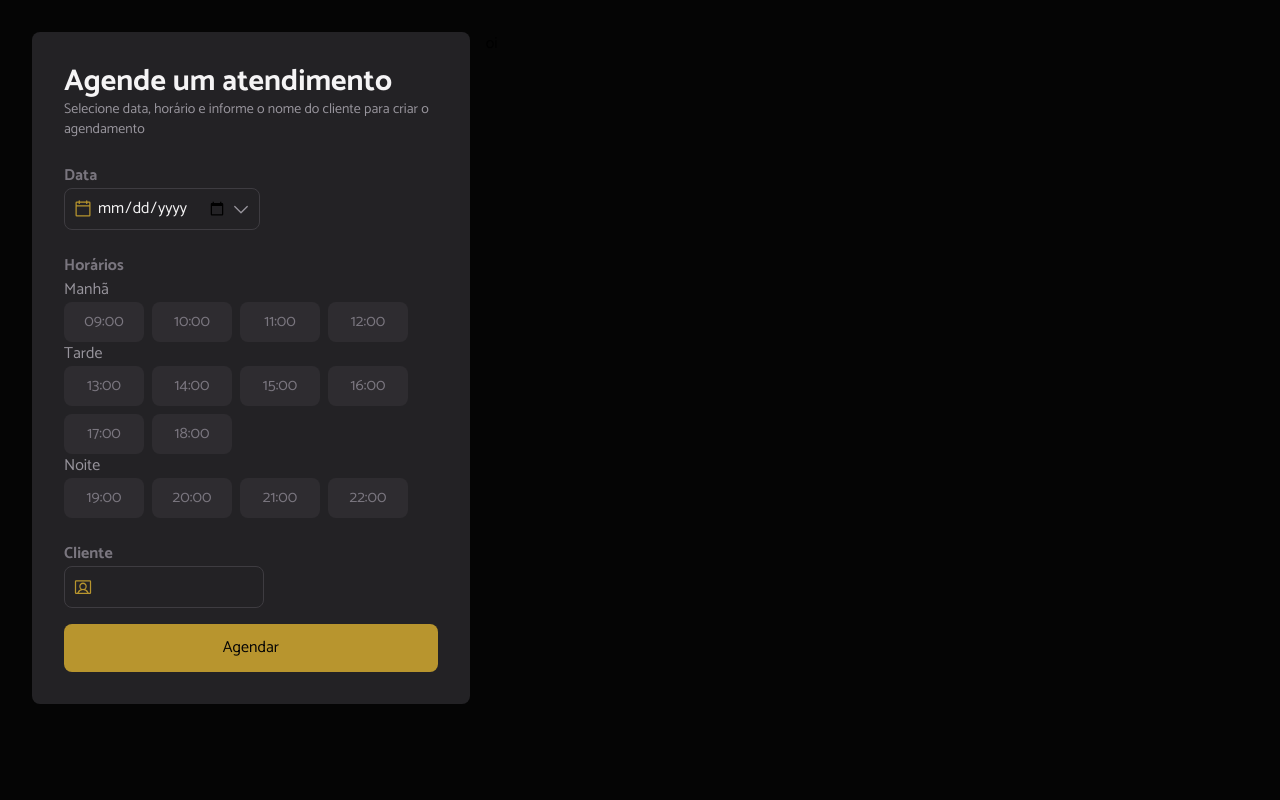
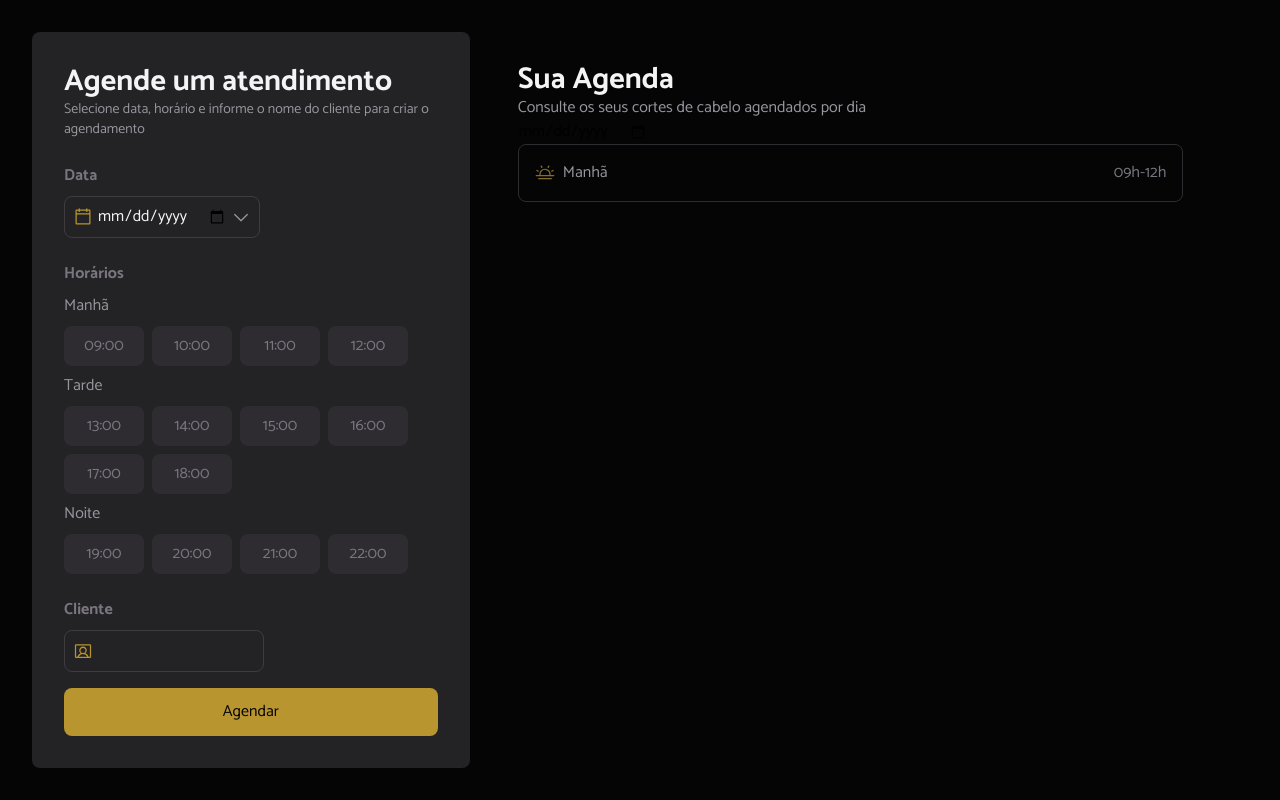
Before and after one commit to Alessandra-Nastassja/hairday, a React (Vite) app: page / in a window 1280 px wide. Built offline with nearby package versions, Linux system fonts and the light colour scheme.

Commit message:
feat: criação do component de ScheduleList

```diff
--- a/src/App.css
+++ b/src/App.css
@@ -16,4 +16,6 @@ main {
 .content-agenda {
   display: flex;
   flex-direction: column;
+  padding: 2rem;
+  width: 60%;
 }
--- a/src/App.tsx
+++ b/src/App.tsx
@@ -1,4 +1,5 @@
 import './App.css'
+import ScheduleList from './components/ScheduleList/scheduleList'
 import Sidebar from './components/Sidebar/sidebar'
 
 export default function App() {
@@ -6,9 +7,7 @@ export default function App() {
     <main>
       <Sidebar />
 
-      <article className='content-agenda'>
-        oi
-      </article>
+      <ScheduleList />
     </main>
   )
 }
--- /dev/null
+++ b/src/components/ScheduleList/scheduleList.tsx
@@ -0,0 +1,24 @@
+import { SunHorizonIcon } from "@phosphor-icons/react";
+
+export default function ScheduleList() {
+  return (
+    <section className='content-agenda'>
+      <header>
+        <h2 className="text-gray-100 font-bold text-3xl leading-8">Sua Agenda</h2>
+        <p className="text-gray-300">Consulte os seus cortes de cabelo agendados por dia</p>
+        <input type="date" />
+      </header>
+
+      <article>
+        <div className="flex flex-row justify-between items-center mb-4 border border-gray-600 rounded-lg p-4">
+          <div className="flex flex-row items-center gap-2">
+            <SunHorizonIcon color="#846F2E" size={20} />
+            <p className="text-gray-300">Manhã</p>
+          </div>
+          <p className="text-gray-400">09h-12h</p>
+        </div>
+      </article>
+
+    </section>
+  )
+}
--- a/src/components/Sidebar/sidebar.tsx
+++ b/src/components/Sidebar/sidebar.tsx
@@ -27,7 +27,7 @@ export default function Sidebar() {
         <p className='text-gray-300 text-sm'>Selecione data, horário e informe o nome do cliente para criar o agendamento</p>
       </div>
 
-      <div className='flex flex-col'>
+      <div className='flex flex-col gap-2'>
         <Text variant="body-md-bold">Data</Text>
         <InputDate />
       </div>
@@ -36,10 +36,10 @@ export default function Sidebar() {
         <Text variant="body-md-bold">Horários</Text>
 
         {horariosPeriodo.map((item) => (
-          <div key={item.periodo}>
+          <div className='mt-2' key={item.periodo}>
             <label className='text-gray-300 leading-6'>{item.periodo}</label>
 
-            <div className='content-buttons-time'>
+            <div className='content-buttons-time mt-2'>
               {item.horarios.map((horario, idx) => (
                 <ButtonTime style={idx >= 0 ? { marginRight: '8px', ...(idx >= 4 ? { marginTop: '8px' } : {}) } : {}} key={horario}>
                   {horario}
@@ -50,7 +50,7 @@ export default function Sidebar() {
         ))}
       </div>
 
-      <div className='flex flex-col mt-6'>
+      <div className='flex flex-col mt-6 gap-2'>
         <Text variant="body-md-bold">Cliente</Text>
         <InputText />
       </div>
```
